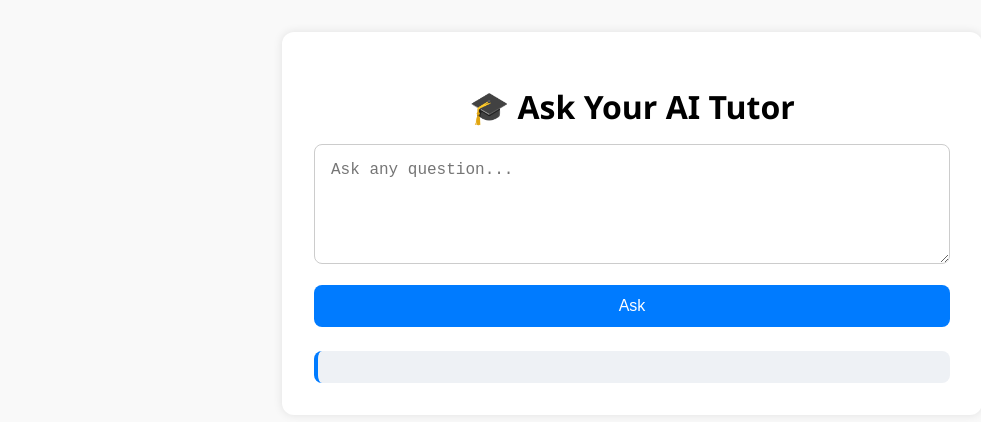
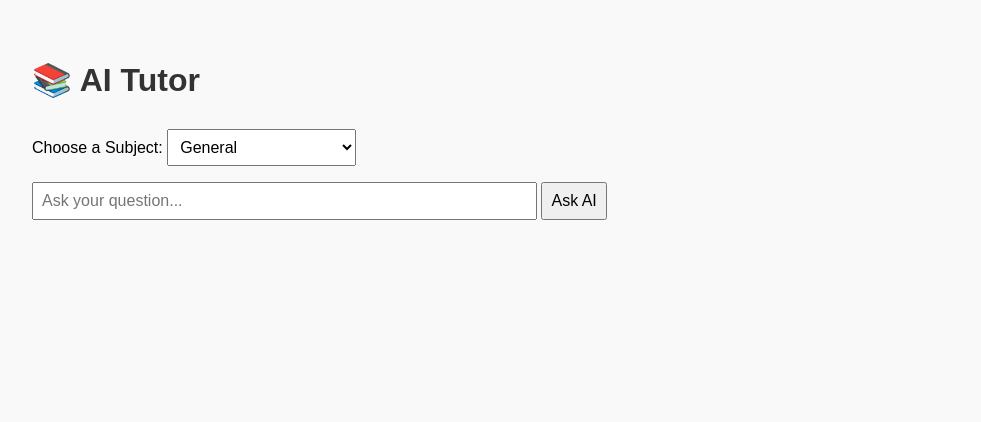
Before and after one commit to iishxxn/ai-tutor-app, a website: page public/index.html in a window 1280 px wide. Shown: the whole page, without its empty margins (8-989 px from the left). Drawn offline with Linux system fonts and the light colour scheme.

Commit message:
Update index.html

```diff
--- a/public/index.html
+++ b/public/index.html
@@ -2,100 +2,54 @@
 <html lang="en">
 <head>
   <meta charset="UTF-8" />
+  <meta name="viewport" content="width=device-width, initial-scale=1.0"/>
   <title>AI Tutor</title>
-  <meta name="viewport" content="width=device-width, initial-scale=1.0" />
   <style>
-    * { box-sizing: border-box; }
-    body {
-      font-family: "Segoe UI", sans-serif;
-      background: #f9f9f9;
-      padding: 2rem;
-      margin: 0;
+    body { font-family: Arial; padding: 2rem; background: #f9f9f9; }
+    h1 { color: #333; }
+    select, input, button {
+      font-size: 1rem;
+      padding: 0.5rem;
+      margin: 0.5rem 0;
     }
-    .container {
-      max-width: 700px;
-      margin: auto;
-      background: white;
-      border-radius: 12px;
-      box-shadow: 0 0 10px rgba(0,0,0,0.1);
-      padding: 2rem;
-    }
-    h1 {
-      text-align: center;
-      margin-bottom: 1rem;
-    }
-    textarea {
-      width: 100%;
-      height: 120px;
-      font-size: 1rem;
-      padding: 1rem;
-      border-radius: 8px;
-      border: 1px solid #ccc;
-      resize: vertical;
-    }
-    button {
-      margin-top: 1rem;
-      background: #007bff;
-      color: white;
-      border: none;
-      padding: 12px 20px;
-      font-size: 1rem;
-      border-radius: 8px;
-      cursor: pointer;
-      width: 100%;
-    }
-    button:hover {
-      background: #0056b3;
-    }
-    .response {
-      margin-top: 1.5rem;
-      padding: 1rem;
-      background: #eef1f5;
-      border-left: 4px solid #007bff;
-      border-radius: 8px;
-      white-space: pre-wrap;
-    }
-    .loading {
-      font-style: italic;
-      color: #777;
-      margin-top: 1rem;
-    }
-    @media (max-width: 600px) {
-      .container { padding: 1rem; }
-      textarea { height: 100px; }
-    }
+    .response { margin-top: 1rem; white-space: pre-wrap; }
   </style>
 </head>
 <body>
-  <div class="container">
-    <h1>🎓 Ask Your AI Tutor</h1>
-    <textarea id="userInput" placeholder="Ask any question..."></textarea>
-    <button onclick="sendMessage()">Ask</button>
-    <div class="loading" id="loading" style="display: none;">Thinking...</div>
-    <div class="response" id="response"></div>
-  </div>
+  <h1>📚 AI Tutor</h1>
+
+  <label for="subject">Choose a Subject:</label>
+  <select id="subject">
+    <option value="general">General</option>
+    <option value="math">Math</option>
+    <option value="python">Python Programming</option>
+    <option value="science">Science</option>
+    <option value="history">History</option>
+    <option value="business">Business & Finance</option>
+  </select>
+
+  <br/>
+
+  <input id="message" placeholder="Ask your question..." size="50" />
+  <button onclick="sendMessage()">Ask AI</button>
+
+  <div class="response" id="response"></div>
 
   <script>
     async function sendMessage() {
-      const message = document.getElementById("userInput").value.trim();
-      const responseBox = document.getElementById("response");
-      const loading = document.getElementById("loading");
+      const message = document.getElementById("message").value;
+      const subject = document.getElementById("subject").value;
 
-      if (!message) return;
-
-      responseBox.innerText = "";
-      loading.style.display = "block";
+      document.getElementById("response").innerText = "Thinking...";
 
       const res = await fetch("/chat", {
         method: "POST",
         headers: { "Content-Type": "application/json" },
-        body: JSON.stringify({ message }),
+        body: JSON.stringify({ message, subject })
       });
 
       const data = await res.json();
-
-      loading.style.display = "none";
-      responseBox.innerText = data.message;
+      document.getElementById("response").innerText = data.message || data.reply;
     }
   </script>
 </body>
```
